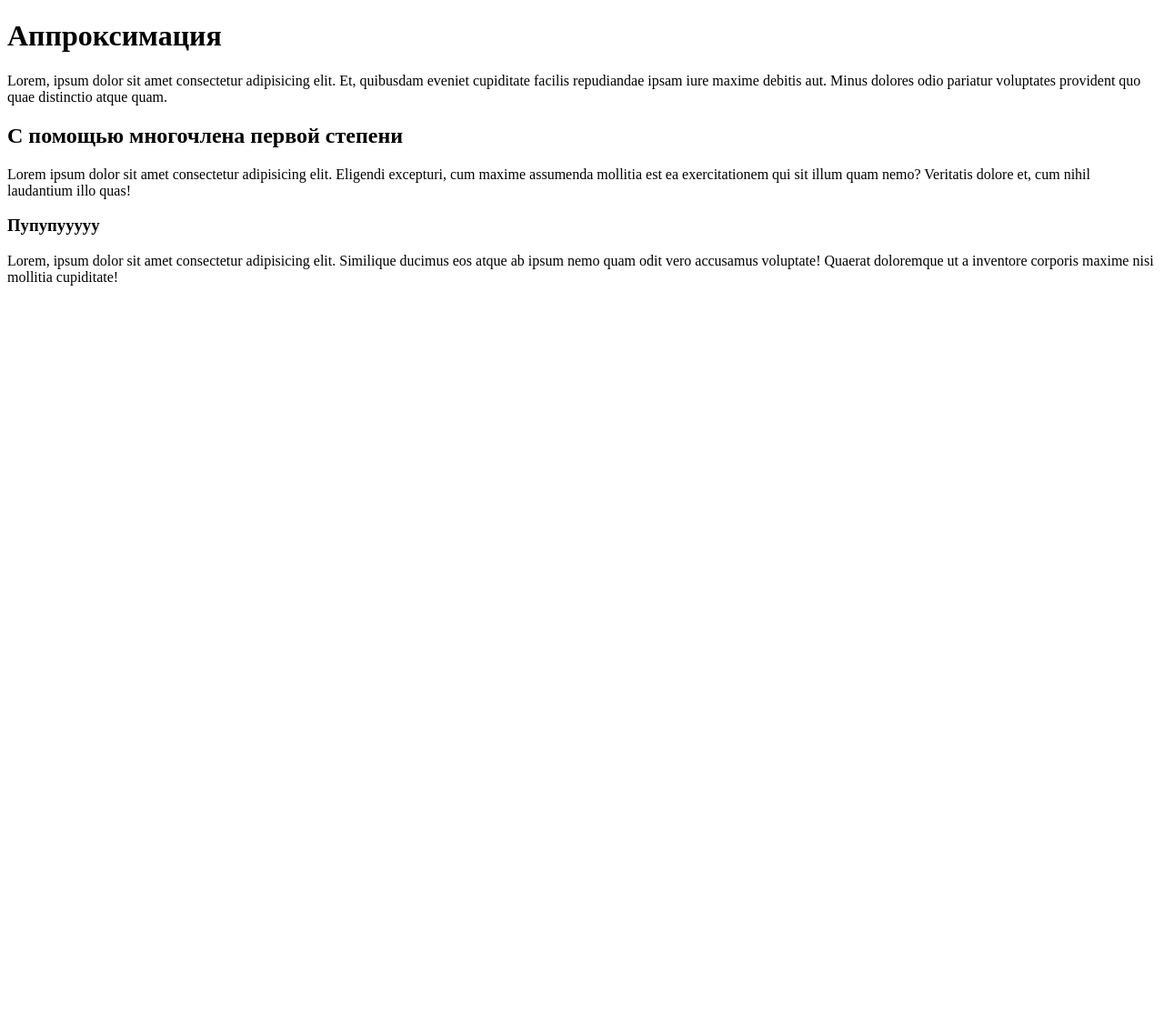
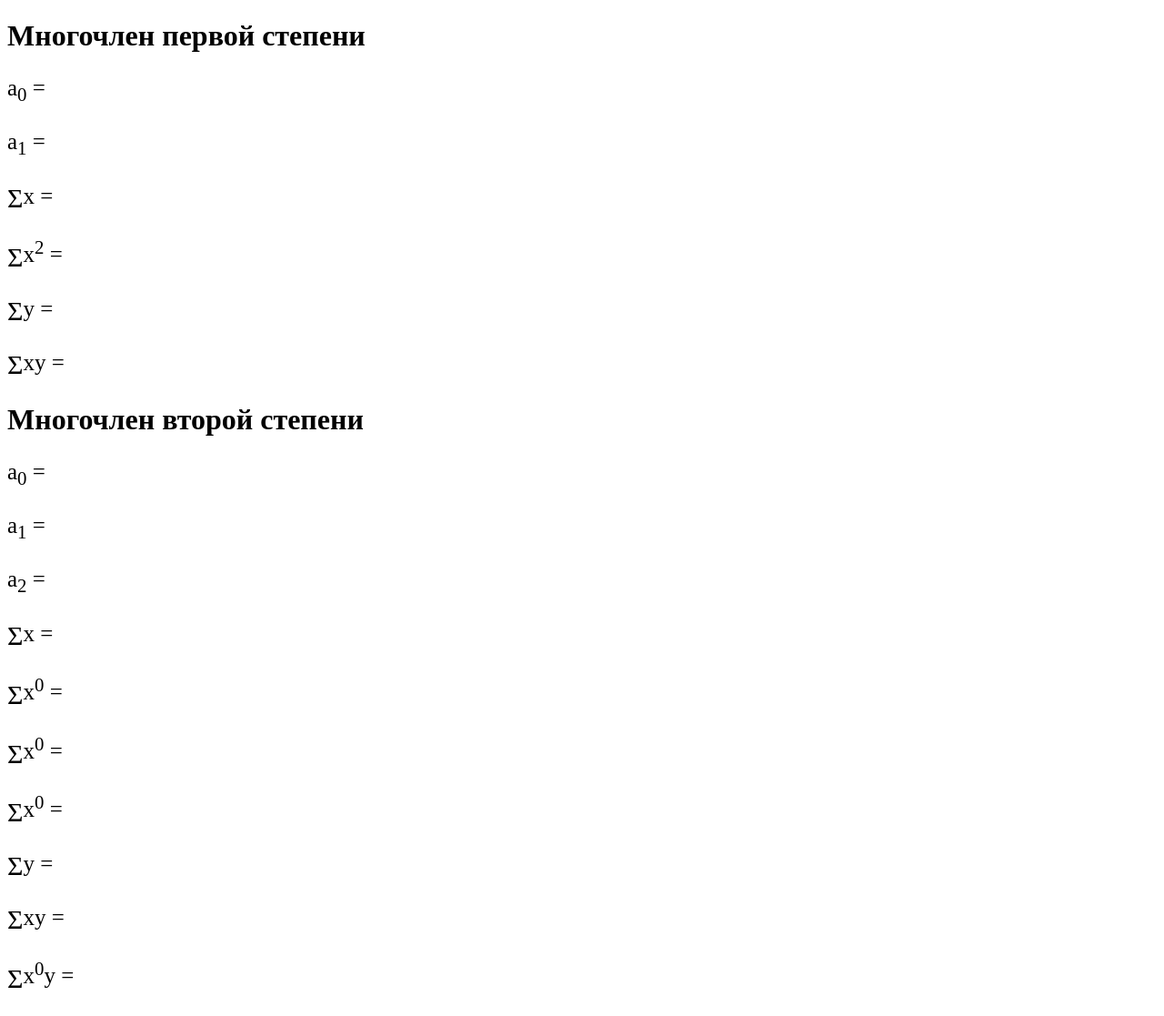
Before and after one commit to MSilkovich/UP02, a Flask app: template UP02/UP02/templates/approximation.html in a window 1280 px wide. Shown: the whole page at 91% size. Before the commit the page ends 314 px from the top, so only its background shows below. Run offline with Flask 3, Linux system fonts and the light colour scheme; the template is opened without the code that fills it, so the values that code supplies are empty; parts of the project's set-up code (start-up, migrations or seed data) failed here and were passed over.

Commit message:
Создан макет для страницы с аппроксимацией.html

```diff
--- a/UP02/UP02/templates/approximation.html
+++ b/UP02/UP02/templates/approximation.html
@@ -3,15 +3,37 @@
 <head>
     <meta charset="UTF-8">
     <title>Пупупууууу</title>
+    <style>
+        p {
+            font-size: 25px;
+        }
+
+        span {
+            font-size: 30px;
+            vertical-align: middle;
+        }
+    </style>
 </head>
 <body>
-    <div id="container-1234" class="content-container">
-        <h1>Аппроксимация</h1>
-        <p>Lorem, ipsum dolor sit amet consectetur adipisicing elit. Et, quibusdam eveniet cupiditate facilis repudiandae ipsam iure maxime debitis aut. Minus dolores odio pariatur voluptates provident quo quae distinctio atque quam.</p>
-        <h2>С помощью многочлена первой степени</h2>
-        <p>Lorem ipsum dolor sit amet consectetur adipisicing elit. Eligendi excepturi, cum maxime assumenda mollitia est ea exercitationem qui sit illum quam nemo? Veritatis dolore et, cum nihil laudantium illo quas!</p>
-        <h3>Пупупууууу</h3>
-        <p>Lorem, ipsum dolor sit amet consectetur adipisicing elit. Similique ducimus eos atque ab ipsum nemo quam odit vero accusamus voluptate! Quaerat doloremque ut a inventore corporis maxime nisi mollitia cupiditate!</p>
+    <div>
+        <h1>Многочлен первой степени</h1>
+        <p>a<sub>0</sub> = </p>
+        <p>a<sub>1</sub> = </p>
+        <p><span>Σ</span>x = </p>
+        <p><span>Σ</span>x<sup>2</sup> = </p>
+        <p><span>Σ</span>y = </p>
+        <p><span>Σ</span>xy = </p>
+        <h1>Многочлен второй степени</h1>
+        <p>a<sub>0</sub> = </p>
+        <p>a<sub>1</sub> = </p>
+        <p>a<sub>2</sub> = </p>
+        <p><span>Σ</span>x = </p>
+        <p><span>Σ</span>x<sup>0</sup> = </p>
+        <p><span>Σ</span>x<sup>0</sup> = </p>
+        <p><span>Σ</span>x<sup>0</sup> = </p>
+        <p><span>Σ</span>y = </p>
+        <p><span>Σ</span>xy = </p>
+        <p><span>Σ</span>x<sup>0</sup>y = </p>
     </div>
 </body>
 </html>
```
